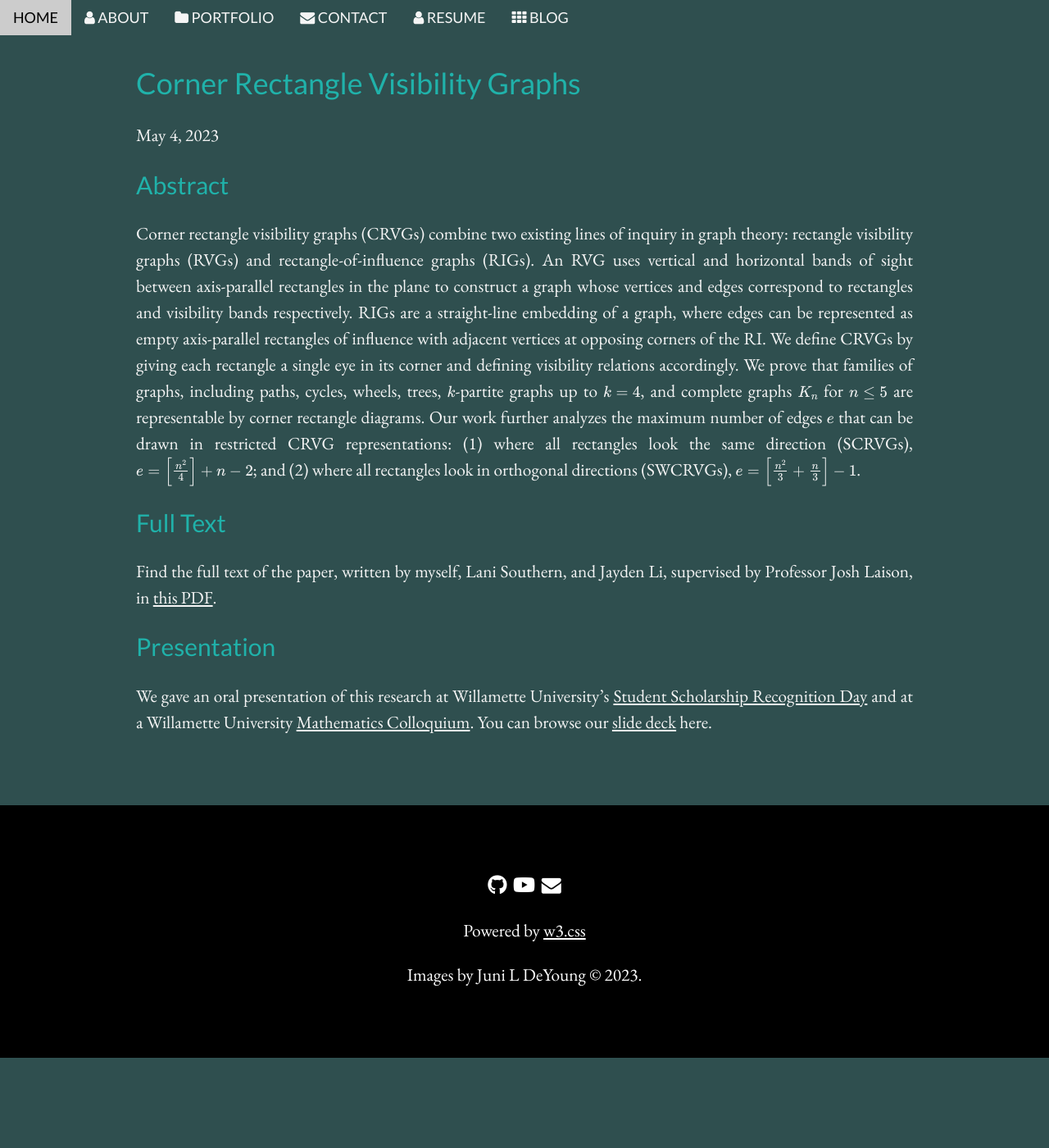
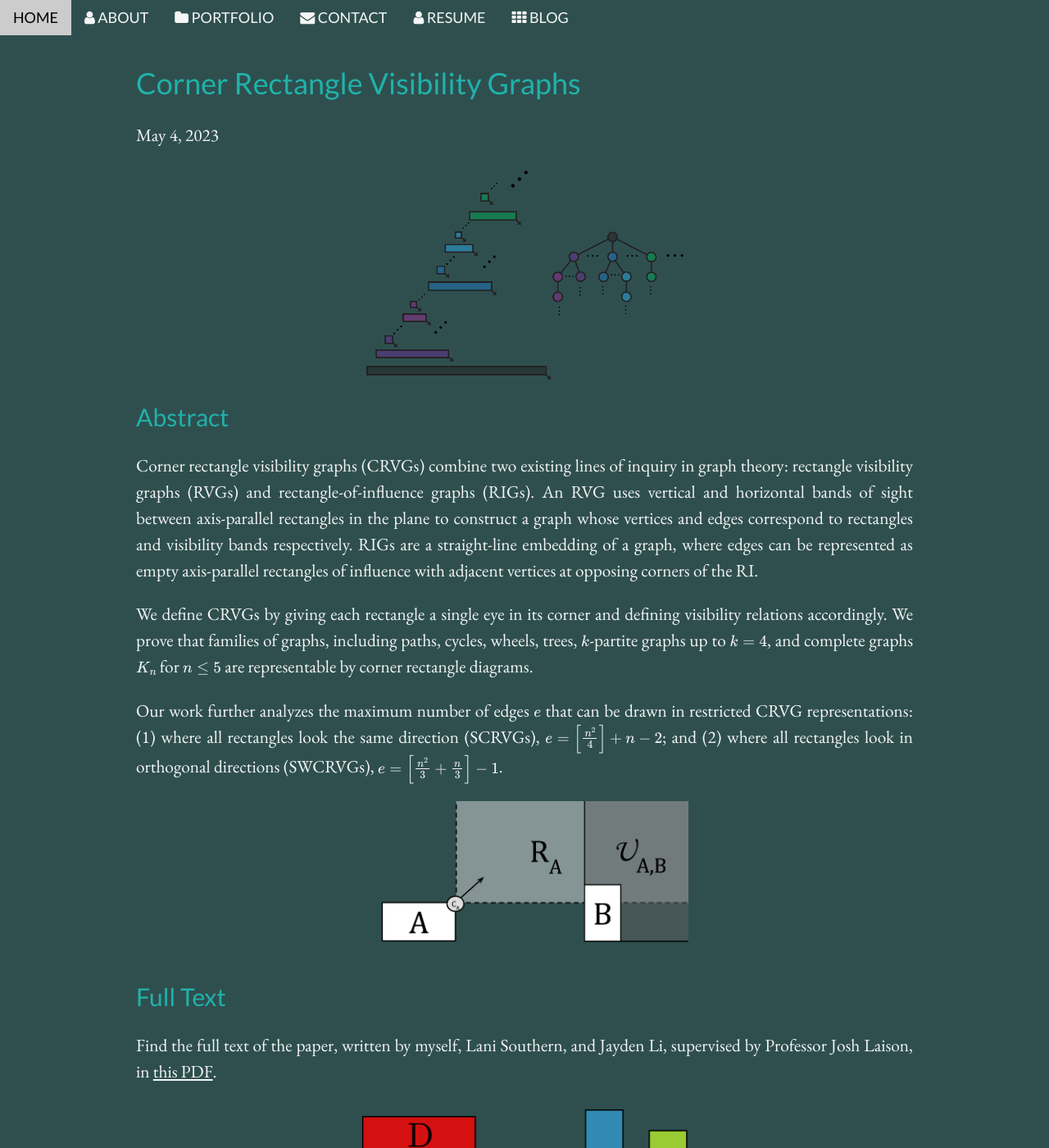
Before and after one commit to jldeyoung/jldeyoung.github.io, a Jekyll site: the page built from _posts/2023-07-22-crvgs.markdown, in a window 1280 px wide and 1400 px high. Shown: the whole window at 82% size. Built offline with Jekyll 4.4.1, drawn with Linux system fonts in a browser that asks for light colours; nearby versions of some CDN libraries; comment, search, counter and statistics services are not loaded.

Commit message:
added CRVG diagrams

```diff
--- a/_posts/2023-07-22-crvgs.markdown
+++ b/_posts/2023-07-22-crvgs.markdown
@@ -5,16 +5,33 @@ date:   2023-05-04 13:39:08 -0700
 categories: blog research crvgs
 ---
 
+<style>
+	img {
+	  display: block;
+	  margin-left: auto;
+	  margin-right: auto;
+	  width: 400px;
+	}
+</style>
+
+![A diagram showing a graph and corner rectangle visibility representation](/blog/images/scrvg-tree.png "A tree and its SCRVG representation")
+
 ## Abstract
 
 Corner rectangle visibility graphs (CRVGs) combine two existing lines of inquiry in graph theory: rectangle visibility graphs (RVGs) and rectangle-of-influence graphs (RIGs). An RVG uses vertical and horizontal bands of sight between axis-parallel rectangles in the plane to construct a graph whose vertices and edges correspond to rectangles and visibility bands respectively. RIGs are a straight-line embedding of a graph, where edges can be represented as empty axis-parallel rectangles of influence with adjacent vertices at opposing corners of the RI.
+
 We define CRVGs by giving each rectangle a single eye in its corner and defining visibility relations accordingly. We prove that families of graphs, including paths, cycles, wheels, trees, \\(k\\)-partite graphs up to \\(k=4\\), and complete graphs \\(K_n\\) for \\(n \\leq 5\\) are representable by corner rectangle diagrams.
+
 Our work further analyzes the maximum number of edges \\(e\\) that can be drawn in restricted CRVG representations: (1) where all rectangles look the same direction (SCRVGs), \\(e=\\left[\\frac{n^2}{4}\\right]+n-2\\); and (2) where all rectangles look in orthogonal directions (SWCRVGs), \\(e=\\left[\\frac{n^2}{3}+\\frac{n}{3}\\right]-1\\).
+
+![A diagram showing a corner rectangle and its visibility region](/blog/images/Definition-R_A-U_B-1.png "The definition of a corner rectangle and visibility region")
 
 ## Full Text
 
 Find the full text of the paper, written by myself, Lani Southern, and Jayden Li,
 supervised by Professor Josh Laison, in [this PDF](/blog/CRVGs-paper.pdf).
+
+![A diagram showing corner rectangles and rectangles of influence](/blog/images/Defn-vis-rect-of-inf.png "Corner rectangle visibility is related to rectangles of influence")
 
 ## Presentation
 
```
Also changed, not shown: blog/images/Definition-R_A-U_B-1.png (added), blog/images/Defn-vis-rect-of-inf.png (added), blog/images/scrvg-tree.png (added).
